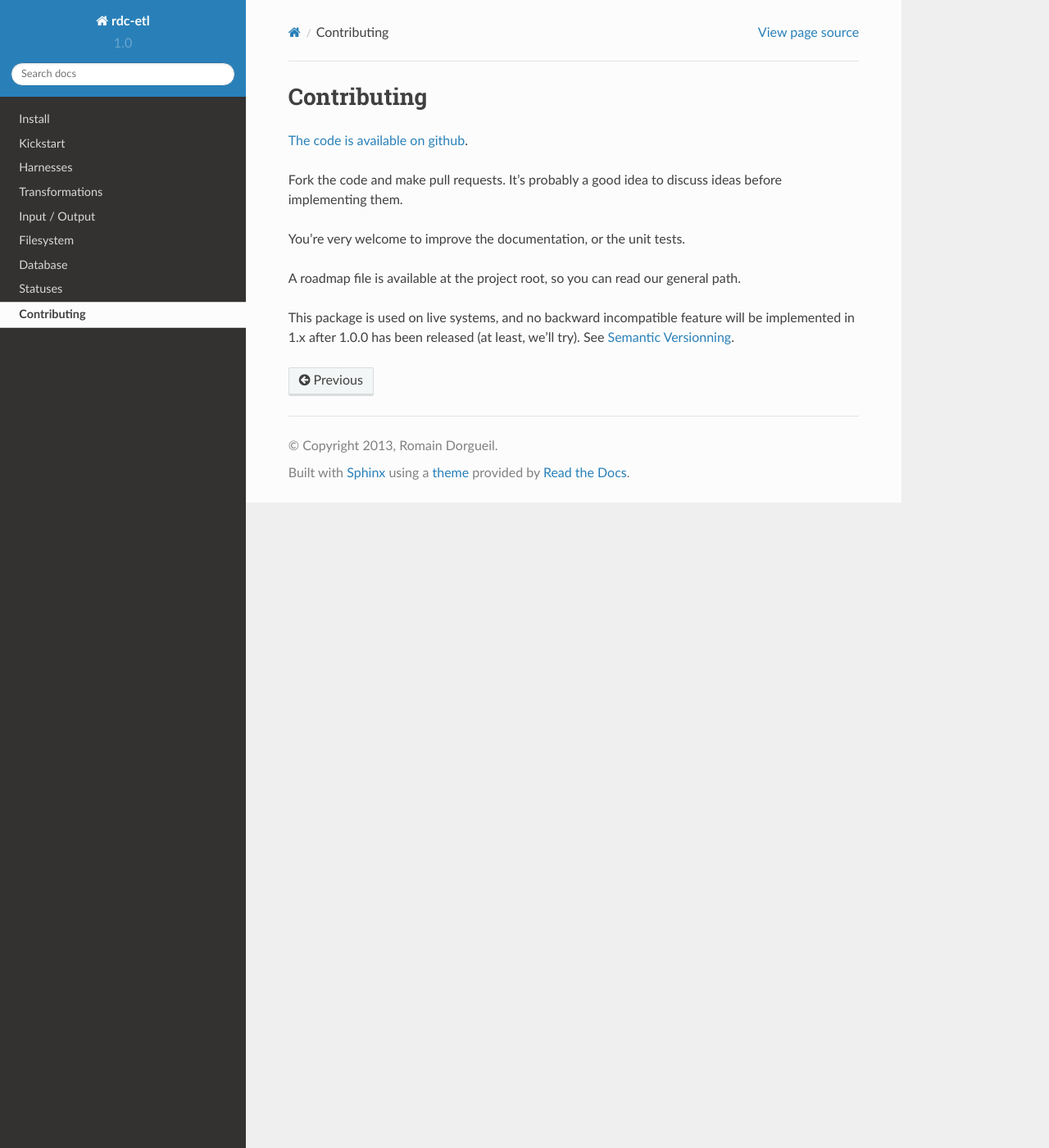
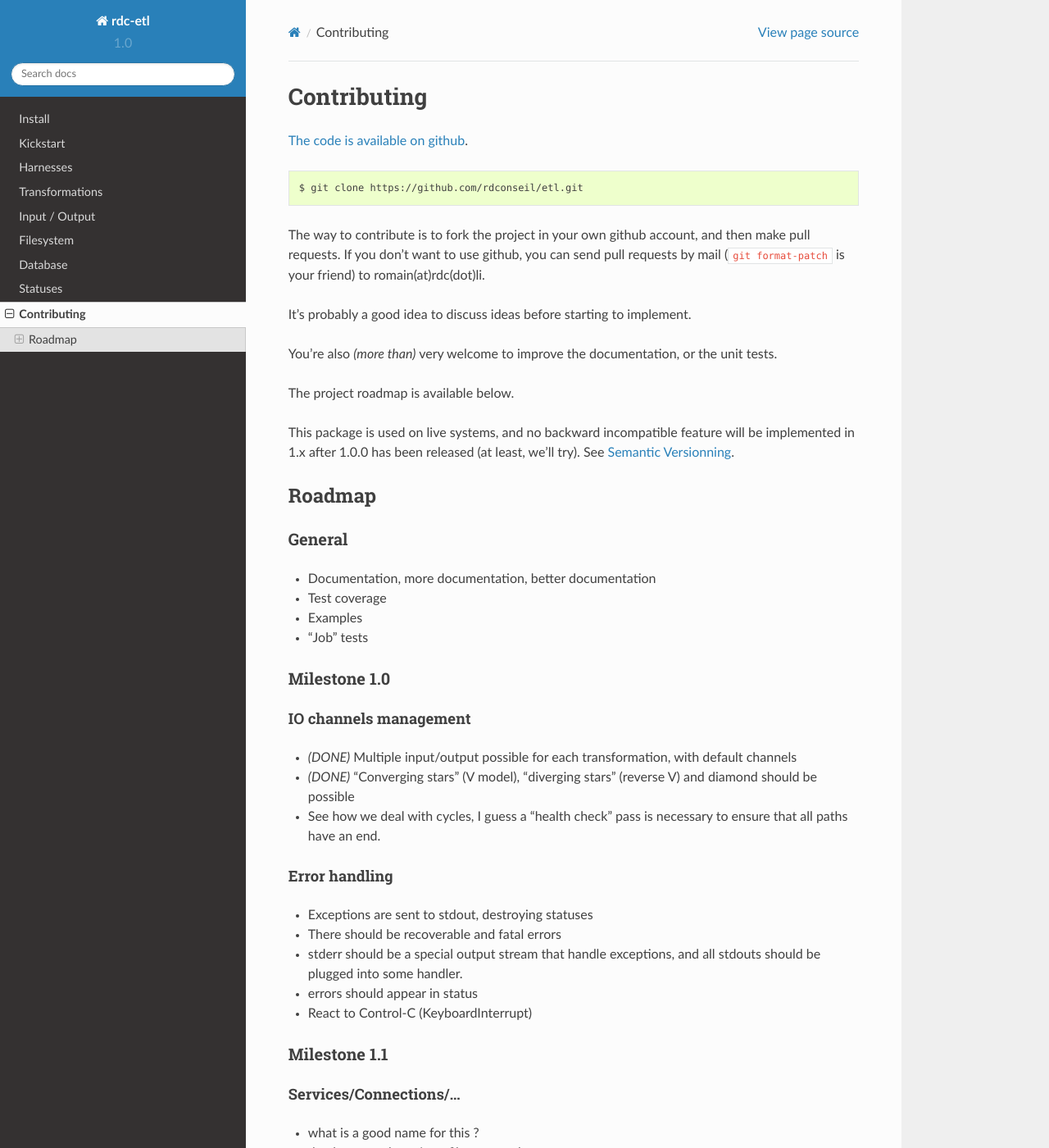
Before and after one commit to rdcli/rdc.etl, a Sphinx documentation site: the page built from doc/contribute.rst, in a window 1280 px wide and 1400 px high. Shown: the whole window at 82% size. Built offline with Sphinx 7.4.7 and the Read the Docs theme 2.0.0, drawn with Linux system fonts in a browser that asks for light colours; the version number could not be read and is left out; some of the changed text lies outside the part shown.

Commit message:
work on documentation, moved roadmap in doc.

```diff
--- a/doc/conf.py
+++ b/doc/conf.py
@@ -12,8 +12,6 @@
 # All configuration values have a default; values that are commented out
 # serve to show the default.
 
-import sys
-import os
 from rdc.etl import __version__
 
 # If extensions (or modules to document with autodoc) are in another directory,
--- a/doc/contribute.rst
+++ b/doc/contribute.rst
@@ -3,11 +3,74 @@ Contributing
 
 `The code is available on github <http://github.com/rdconseil/etl/>`_.
 
-Fork the code and make pull requests. It's probably a good idea to discuss ideas before implementing them.
+.. code-block:: shell
 
-You're very welcome to improve the documentation, or the unit tests.
+    $ git clone https://github.com/rdconseil/etl.git
 
-A roadmap file is available at the project root, so you can read our general path.
+The way to contribute is to fork the project in your own github account, and then make pull requests. If you don't want
+to use github, you can send pull requests by mail (``git format-patch`` is your friend) to romain(at)rdc(dot)li.
+
+It's probably a good idea to discuss ideas before starting to implement.
+
+You're also *(more than)* very welcome to improve the documentation, or the unit tests.
+
+The project roadmap is available below.
 
 This package is used on live systems, and no backward incompatible feature will be implemented in 1.x after 1.0.0 has
 been released (at least, we'll try). See `Semantic Versionning <http://semver.org/>`_.
+
+Roadmap
+:::::::
+
+General
+-------
+
+* Documentation, more documentation, better documentation
+* Test coverage
+* Examples
+* "Job" tests
+
+Milestone 1.0
+-------------
+
+IO channels management
+......................
+
+* *(DONE)* Multiple input/output possible for each transformation, with default channels
+
+* *(DONE)* "Converging stars" (V model), "diverging stars" (reverse V) and diamond should be possible
+
+* See how we deal with cycles, I guess a "health check" pass is necessary to ensure that all paths have an end.
+
+Error handling
+..............
+
+* Exceptions are sent to stdout, destroying statuses
+* There should be recoverable and fatal errors
+* stderr should be a special output stream that handle exceptions, and all stdouts should be plugged into some
+  handler.
+* errors should appear in status
+* React to Control-C (KeyboardInterrupt)
+
+Milestone 1.1
+-------------
+
+Services/Connections/...
+........................
+
+* what is a good name for this ?
+* databases, webservices, filesystems, http, ...
+* stats (r/w)
+
+Display/status
+..............
+
+* Better Log() (nice tables wanted)
+* wsgi status ? (html) mail status ?
+* Catchall for unplugged IO channels ? For example, all messages going to unplugged STDERR channels could be sent to a
+  given transform, so we can act (email ...)
+
+Milestone 1.2
+-------------
+
+* Whatever will be needed at this time, let's focus on first versions for now (ideas welcome).
```
Also changed, not shown: doc/install.rst (+34 -4 lines), doc/transform.rst (+14 -0 lines), 1 other file.
